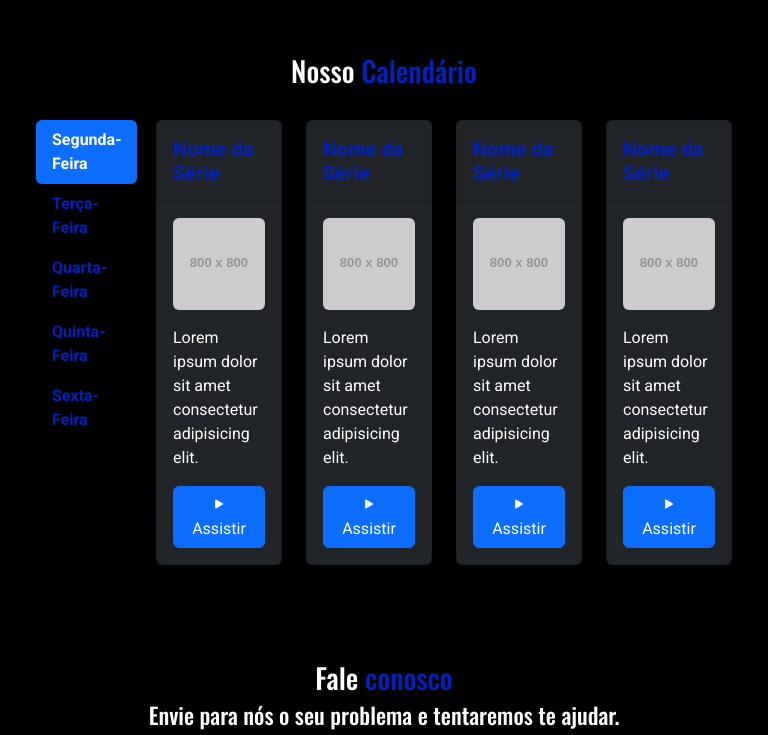
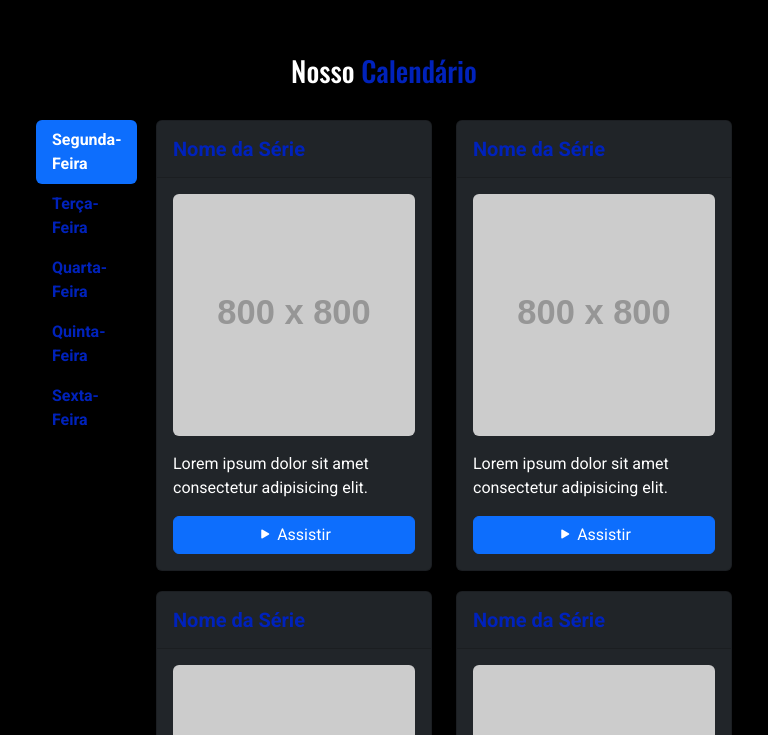
Before and after one commit to tainanpenning/Projeto-3-Restaurante, a plain HTML site: page index.html in a window 768 px wide. Shown: the part 870-1605 px from the top of the page. Drawn offline with nearby package versions, Linux system fonts and the light colour scheme; placeholder pictures from the web are drawn by us.

Commit message:
Correção de Layout

```diff
--- a/main.css
+++ b/main.css
@@ -76,3 +76,14 @@ body{
         padding-top: 16px;
     }
 }
+
+@media (min-width: 768px) and (max-width: 1023px) {
+    .col-md-3 {
+        flex: 0 0 50%;
+        width: 25%;
+    }
+
+    article{
+        margin-bottom: 20px;
+    }
+}
```
